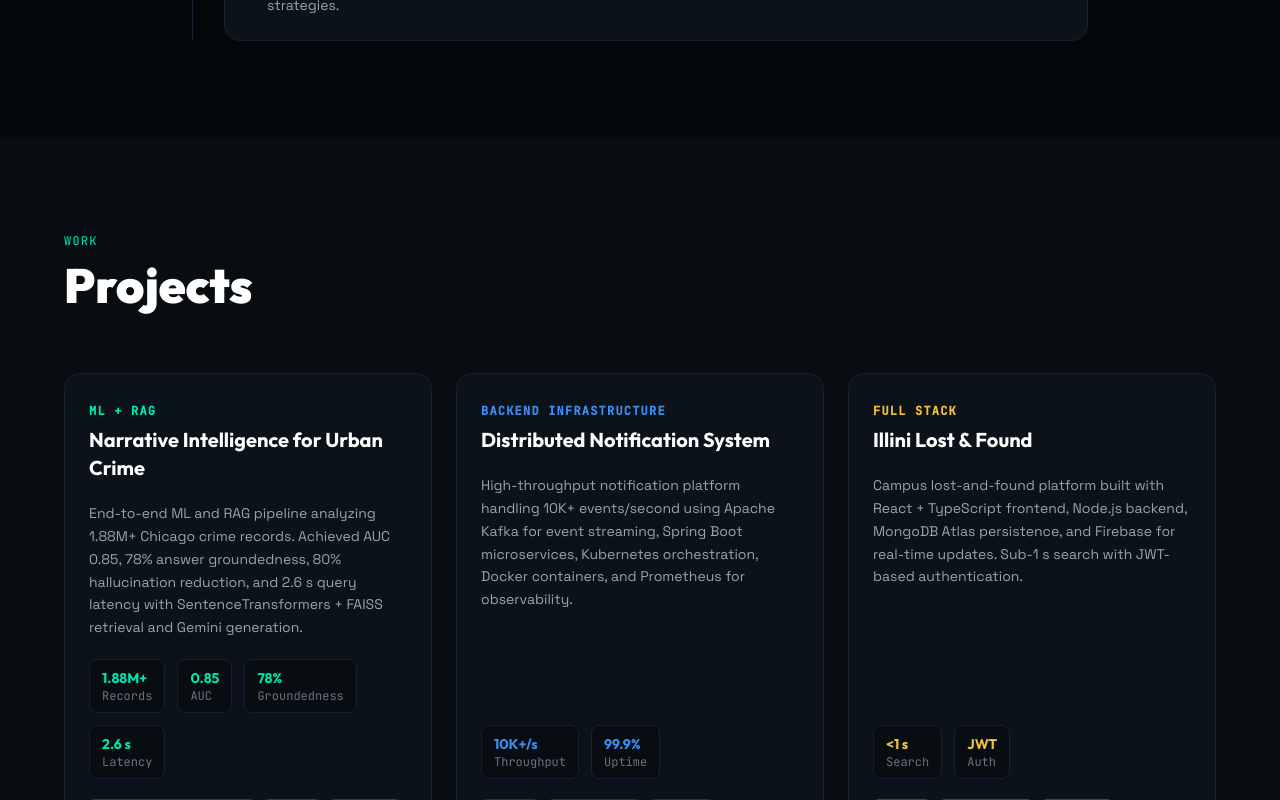
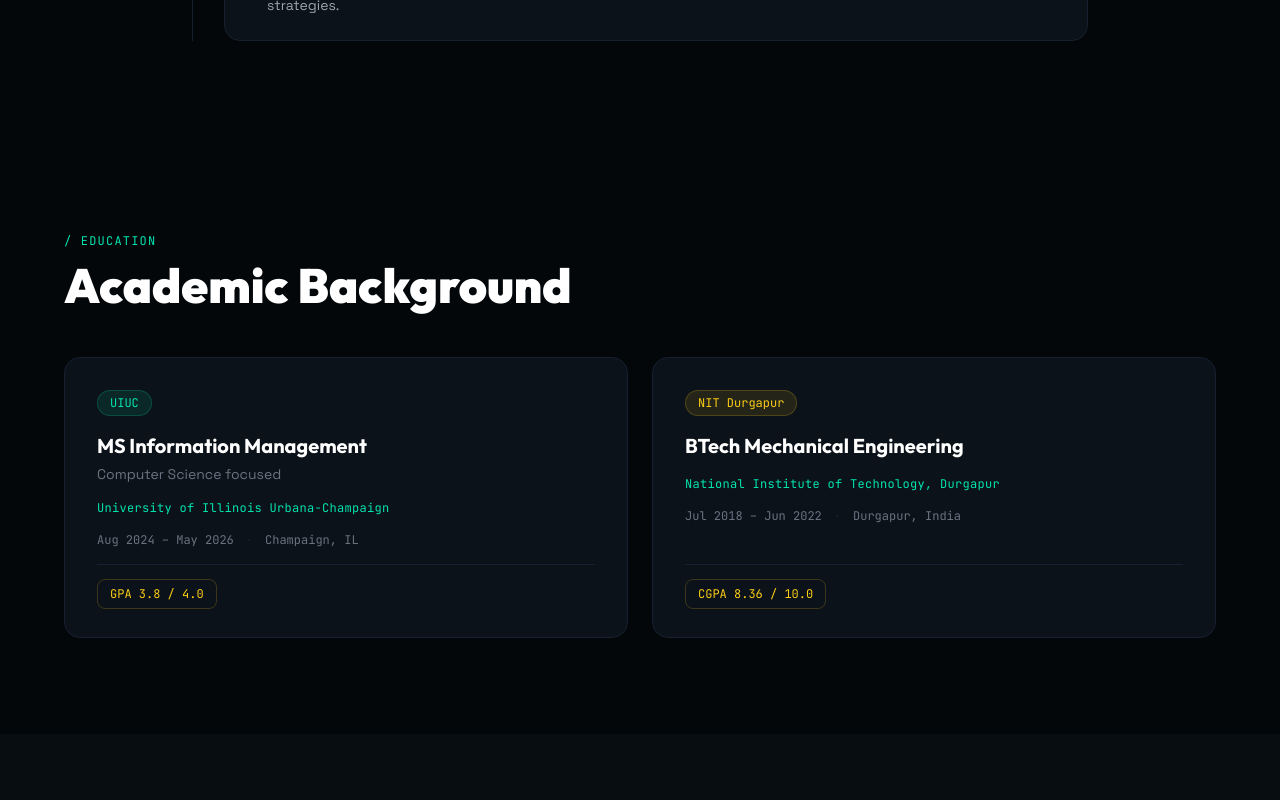
Before and after one commit to achyuth706/portfolio-react, a React (Vite) app in the folder frontend/: page / in a window 1280 px wide. Shown: the part 1700-2500 px from the top of the page. Built offline with nearby package versions, Linux system fonts and the light colour scheme.

Commit message:
education

```diff
--- a/frontend/src/App.jsx
+++ b/frontend/src/App.jsx
@@ -1,6 +1,7 @@
 import Navbar from './components/Navbar'
 import Hero from './components/Hero'
 import Experience from './components/Experience'
+import Education from './components/Education'
 import Projects from './components/Projects'
 import Skills from './components/Skills'
 import Contact from './components/Contact'
@@ -12,6 +13,7 @@
       <Navbar />
       <Hero />
       <Experience />
+      <Education/>
       <Projects />
       <Skills />
       <Contact />
--- /dev/null
+++ b/frontend/src/components/Education.jsx
@@ -0,0 +1,116 @@
+import { useRef } from 'react'
+import { motion, useInView } from 'framer-motion'
+
+const schools = [
+  {
+    badge: 'UIUC',
+    degree: 'MS Information Management',
+    track: 'Computer Science focused',
+    school: 'University of Illinois Urbana-Champaign',
+    period: 'Aug 2024 – May 2026',
+    location: 'Champaign, IL',
+    gpa: '3.8 / 4.0',
+    gpaLabel: 'GPA',
+    color: 'accent',
+  },
+  {
+    badge: 'NIT Durgapur',
+    degree: 'BTech Mechanical Engineering',
+    track: null,
+    school: 'National Institute of Technology, Durgapur',
+    period: 'Jul 2018 – Jun 2022',
+    location: 'Durgapur, India',
+    gpa: '8.36 / 10.0',
+    gpaLabel: 'CGPA',
+    color: 'yellow',
+  },
+]
+
+export default function Education() {
+  const headerRef = useRef(null)
+  const headerInView = useInView(headerRef, { once: true, margin: '-80px' })
+
+  return (
+    <section id="education" className="py-24 px-6 bg-bg">
+      <div className="max-w-6xl mx-auto">
+
+        {/* Header */}
+        <motion.div
+          ref={headerRef}
+          initial={{ opacity: 0, y: 24 }}
+          animate={headerInView ? { opacity: 1, y: 0 } : {}}
+          transition={{ duration: 0.5 }}
+          className="mb-12"
+        >
+          <p className="font-mono text-xs text-accent tracking-widest uppercase mb-3">
+            / education
+          </p>
+          <h2 className="font-heading font-black text-4xl md:text-5xl text-white">
+            Academic Background
+          </h2>
+        </motion.div>
+
+        {/* Cards */}
+        <div className="grid grid-cols-1 md:grid-cols-2 gap-6">
+          {schools.map((edu, i) => (
+            <motion.div
+              key={edu.badge}
+              initial={{ opacity: 0, y: 32 }}
+              whileInView={{ opacity: 1, y: 0 }}
+              viewport={{ once: true, margin: '-60px' }}
+              transition={{ duration: 0.5, delay: i * 0.15 }}
+              className="bg-card border border-border rounded-2xl p-8 flex flex-col gap-4 hover:border-accent/30 transition-colors duration-300"
+            >
+              {/* Badge */}
+              <span
+                className={`self-start font-mono text-xs px-3 py-1 rounded-full border ${
+                  edu.color === 'accent'
+                    ? 'text-accent bg-accent/10 border-accent/20'
+                    : 'text-yellow-400 bg-yellow-400/10 border-yellow-400/20'
+                }`}
+              >
+                {edu.badge}
+              </span>
+
+              {/* Degree */}
+              <div>
+                <h3 className="font-heading font-bold text-xl text-white leading-snug">
+                  {edu.degree}
+                </h3>
+                {edu.track && (
+                  <p className="text-gray-500 text-sm mt-1">{edu.track}</p>
+                )}
+              </div>
+
+              {/* School */}
+              <p className="font-mono text-xs text-accent tracking-wide">
+                {edu.school}
+              </p>
+
+              {/* Period & Location */}
+              <div className="flex items-center gap-3 font-mono text-xs text-gray-500">
+                <span>{edu.period}</span>
+                <span className="text-border">·</span>
+                <span>{edu.location}</span>
+              </div>
+
+              {/* GPA */}
+              <div className="mt-auto pt-4 border-t border-border">
+                <span
+                  className={`font-mono text-xs px-3 py-1.5 rounded-lg border ${
+                    edu.color === 'accent'
+                      ? 'text-yellow-400 bg-yellow-400/07 border-yellow-400/20'
+                      : 'text-yellow-400 bg-yellow-400/07 border-yellow-400/20'
+                  }`}
+                >
+                  {edu.gpaLabel} {edu.gpa}
+                </span>
+              </div>
+            </motion.div>
+          ))}
+        </div>
+
+      </div>
+    </section>
+  )
+}
```
